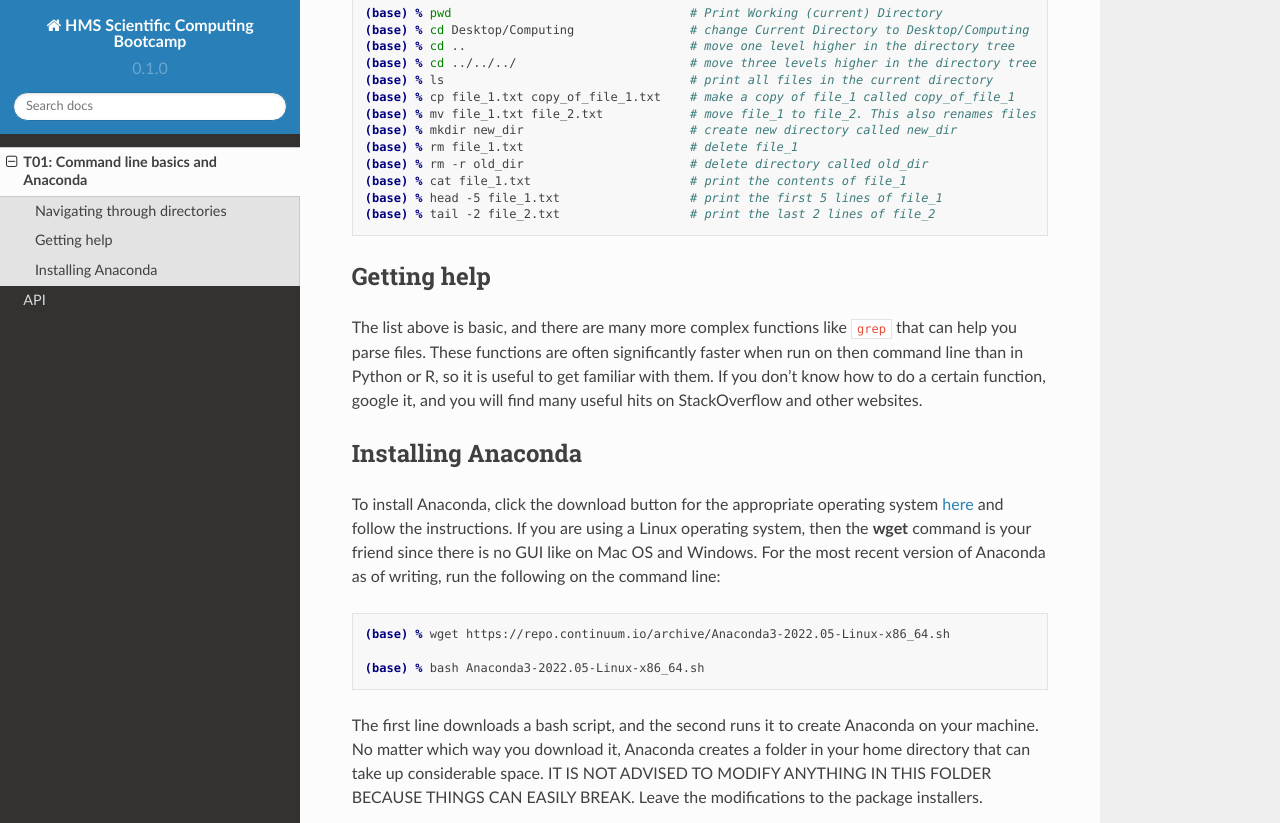
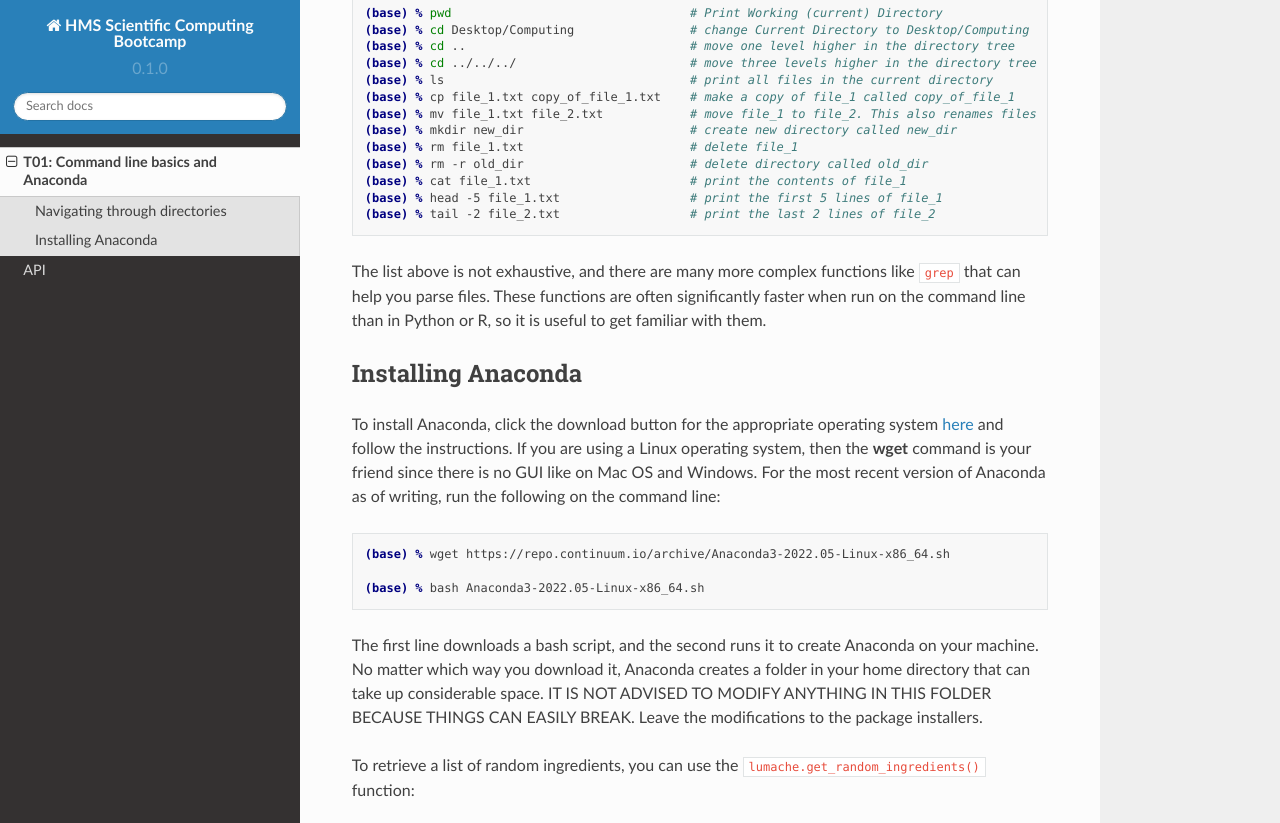
Before and after one commit to sanju99/hms_computing_bootcamp, a Sphinx documentation site: the page built from docs/source/t01.rst, in a window 1280 px wide and 900 px high, scrolled down 633 px, cut to the strip 0-823 px from the top of the window. Built offline with Sphinx 7.4.7 and the Read the Docs theme 2.0.0, drawn with Linux system fonts in a browser that asks for light colours.

Commit message:
Update t01.rst

```diff
--- a/docs/source/t01.rst
+++ b/docs/source/t01.rst
@@ -27,10 +27,7 @@ Directory is a fancy name for a folder. Subdirectories are subfolders. Using the
    (base) % head -5 file_1.txt                  # print the first 5 lines of file_1
    (base) % tail -2 file_2.txt                  # print the last 2 lines of file_2
 
-Getting help
-----------------
-
-The list above is basic, and there are many more complex functions like ``grep`` that can help you parse files. These functions are often significantly faster when run on then command line than in Python or R, so it is useful to get familiar with them. If you don't know how to do a certain function, google it, and you will find many useful hits on StackOverflow and other websites.
+The list above is not exhaustive, and there are many more complex functions like ``grep`` that can help you parse files. These functions are often significantly faster when run on the command line than in Python or R, so it is useful to get familiar with them.
 
 Installing Anaconda
 ----------------
@@ -44,6 +41,7 @@ To install Anaconda, click the download button for the appropriate operating sys
    (base) % bash Anaconda3-2022.05-Linux-x86_64.sh
 
 The first line downloads a bash script, and the second runs it to create Anaconda on your machine. No matter which way you download it, Anaconda creates a folder in your home directory that can take up considerable space. IT IS NOT ADVISED TO MODIFY ANYTHING IN THIS FOLDER BECAUSE THINGS CAN EASILY BREAK. Leave the modifications to the package installers.
+
 
 To retrieve a list of random ingredients,
 you can use the ``lumache.get_random_ingredients()`` function:
```
